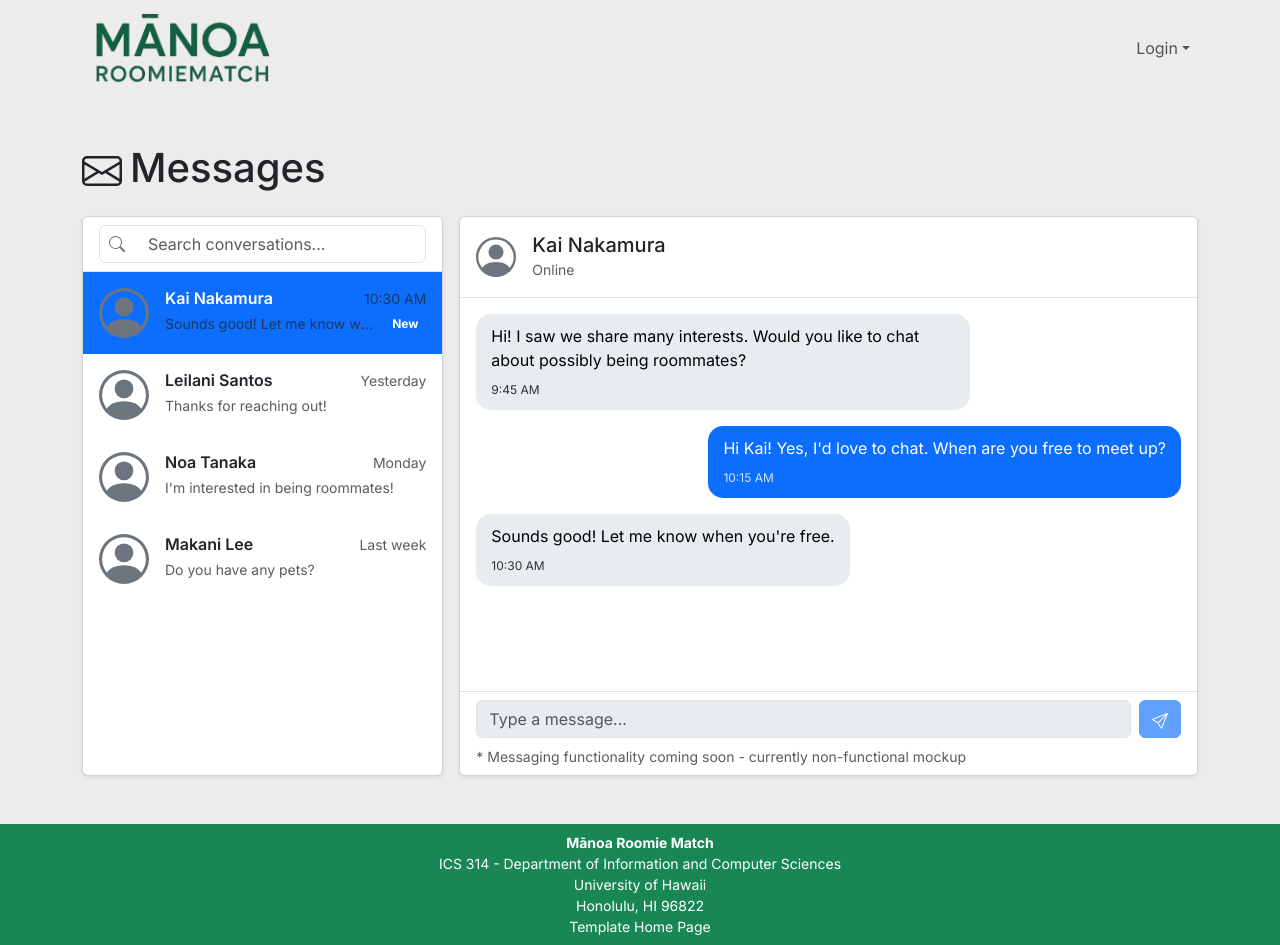
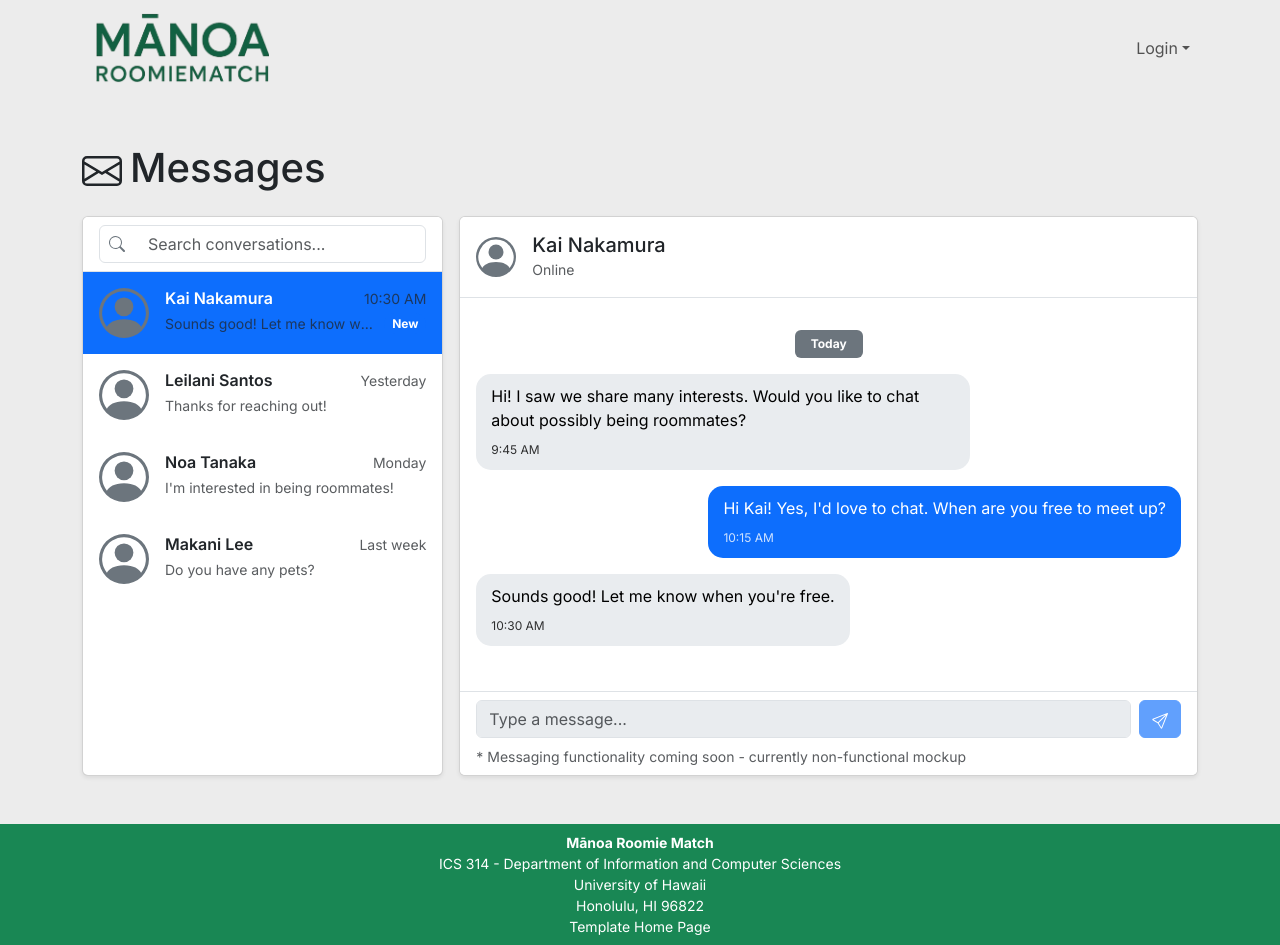
Before and after one commit to manoaroomiematch/manoaroomiematch, a Next.js app: page /messages in a window 1280 px wide. Built offline with nearby package versions, Linux system fonts and the light colour scheme; no server answers.

Commit message:
Updated the date stamp to appear above conversation

```diff
--- a/src/app/messages/page.tsx
+++ b/src/app/messages/page.tsx
@@ -42,6 +42,7 @@ interface MockMessage {
   senderName: string;
   content: string;
   timestamp: string;
+  date: string;
   isCurrentUser: boolean;
 }
 
@@ -88,6 +89,7 @@ const mockMessages: { [key: string]: MockMessage[] } = {
       senderName: 'Kai Nakamura',
       content: 'Hi! I saw we share many interests. Would you like to chat about possibly being roommates?',
       timestamp: '9:45 AM',
+      date: 'Today',
       isCurrentUser: false,
     },
     {
@@ -96,6 +98,7 @@ const mockMessages: { [key: string]: MockMessage[] } = {
       senderName: 'You',
       content: "Hi Kai! Yes, I'd love to chat. When are you free to meet up?",
       timestamp: '10:15 AM',
+      date: 'Today',
       isCurrentUser: true,
     },
     {
@@ -104,6 +107,7 @@ const mockMessages: { [key: string]: MockMessage[] } = {
       senderName: 'Kai Nakamura',
       content: "Sounds good! Let me know when you're free.",
       timestamp: '10:30 AM',
+      date: 'Today',
       isCurrentUser: false,
     },
   ],
@@ -113,7 +117,8 @@ const mockMessages: { [key: string]: MockMessage[] } = {
       senderId: 'current',
       senderName: 'You',
       content: 'Hi Leilani! I noticed we share similar lifestyle preferences.',
-      timestamp: 'Yesterday 2:30 PM',
+      timestamp: '2:30 PM',
+      date: 'Yesterday',
       isCurrentUser: true,
     },
     {
@@ -121,7 +126,102 @@ const mockMessages: { [key: string]: MockMessage[] } = {
       senderId: '2',
       senderName: 'Leilani Santos',
       content: 'Thanks for reaching out!',
-      timestamp: 'Yesterday 3:00 PM',
+      timestamp: '3:00 PM',
+      date: 'Yesterday',
+      isCurrentUser: false,
+    },
+  ],
+  3: [
+    {
+      id: '1',
+      senderId: '3',
+      senderName: 'Noa Tanaka',
+      content: "Hi! I saw your profile and we have a lot in common. I'm interested in being roommates!",
+      timestamp: '11:20 AM',
+      date: 'Monday',
+      isCurrentUser: false,
+    },
+    {
+      id: '2',
+      senderId: 'current',
+      senderName: 'You',
+      content: 'Hey Noa! That sounds great. What are you studying?',
+      timestamp: '1:45 PM',
+      date: 'Monday',
+      isCurrentUser: true,
+    },
+    {
+      id: '3',
+      senderId: '3',
+      senderName: 'Noa Tanaka',
+      content: "I'm majoring in Business. How about you?",
+      timestamp: '2:10 PM',
+      date: 'Monday',
+      isCurrentUser: false,
+    },
+    {
+      id: '4',
+      senderId: 'current',
+      senderName: 'You',
+      content: "Computer Science! I'd love to meet up and chat more about living arrangements.",
+      timestamp: '2:30 PM',
+      date: 'Monday',
+      isCurrentUser: true,
+    },
+  ],
+  4: [
+    {
+      id: '1',
+      senderId: 'current',
+      senderName: 'You',
+      content: 'Hi Makani! I saw we matched. Wanted to ask about your living preferences.',
+      timestamp: '4:15 PM',
+      date: 'Last Wednesday',
+      isCurrentUser: true,
+    },
+    {
+      id: '2',
+      senderId: '4',
+      senderName: 'Makani Lee',
+      content: 'Hi! Sure, what would you like to know?',
+      timestamp: '5:30 PM',
+      date: 'Last Wednesday',
+      isCurrentUser: false,
+    },
+    {
+      id: '3',
+      senderId: 'current',
+      senderName: 'You',
+      content: 'Do you have any pets?',
+      timestamp: '5:45 PM',
+      date: 'Last Wednesday',
+      isCurrentUser: true,
+    },
+    {
+      id: '4',
+      senderId: '4',
+      senderName: 'Makani Lee',
+      content: 'No pets, but I love animals! Are you thinking of getting one?',
+      timestamp: '6:00 PM',
+      date: 'Last Wednesday',
+      isCurrentUser: false,
+    },
+    {
+      id: '5',
+      senderId: 'current',
+      senderName: 'You',
+      content: "Not right away, but maybe in the future. What's your ideal study/sleep schedule?",
+      timestamp: '10:20 AM',
+      date: 'Last Thursday',
+      isCurrentUser: true,
+    },
+    {
+      id: '6',
+      senderId: '4',
+      senderName: 'Makani Lee',
+      content: "I'm definitely a morning person! Usually study from 8 AM to 3 PM, and I'm in bed by 10 PM.",
+      timestamp: '11:05 AM',
+      date: 'Last Thursday',
       isCurrentUser: false,
     },
   ],
@@ -224,9 +324,19 @@ const MessagesPage = () => {
 
               {/* Messages Area */}
               <Card.Body style={{ overflowY: 'auto', flex: 1 }}>
-                {currentMessages.map((message) => (
+                {currentMessages.map((message, index) => {
+                  const showDateHeader = index === 0 || currentMessages[index - 1].date !== message.date;
+                  return (
+                    <div key={message.id}>
+                      {showDateHeader && (
+                        <div className="text-center my-3">
+                          <Badge bg="secondary" className="px-3 py-2">
+                            {message.date}
+                          </Badge>
+                        </div>
+                      )}
                       <div
-                    key={message.id}
+                        // eslint-disable-next-line max-len
                         className={`d-flex mb-3 ${message.isCurrentUser ? 'justify-content-end' : 'justify-content-start'}`}
                       >
                         <div
@@ -249,7 +359,9 @@ const MessagesPage = () => {
                           </small>
                         </div>
                       </div>
-                ))}
+                    </div>
+                  );
+                })}
               </Card.Body>
 
               {/* Message Input */}
```
Lines whose indentation alone changed are shown as unchanged.
